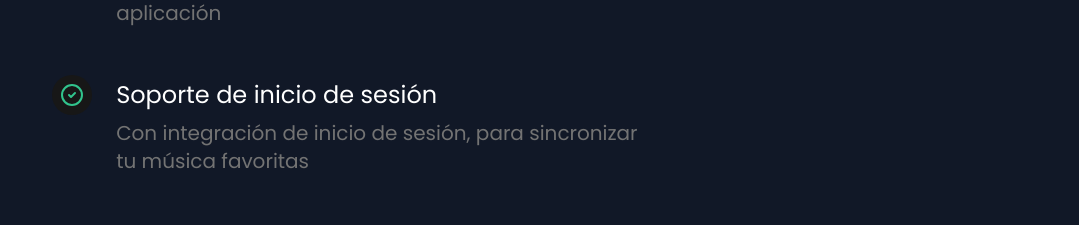
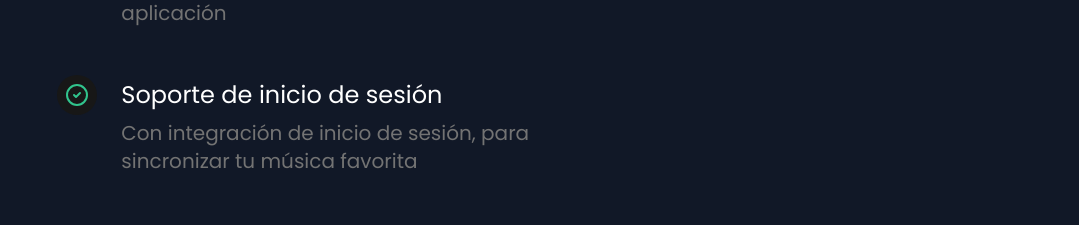
Before and after one commit to AkemiKami201/innerTune-Website, a React (Vite) app: page / in a window 1280 px wide. Shown: the part 3087-3312 px from the top of the page, without its empty margins (0-1079 px from the left). Built offline with nearby package versions, Linux system fonts and the light colour scheme.

Commit message:
text correction

```diff
--- a/src/components/Features.jsx
+++ b/src/components/Features.jsx
@@ -119,7 +119,7 @@ const featureSection = () => {
 			              </div>
 			              <div>
 			                <h5 className="mt-1 mb-2 text-2xl">Soporte de inicio de sesi&oacute;n</h5>
-			                <p className="text-md text-xl text-neutral-500">Con integraci&oacute;n de inicio de sesi&oacute;n, para sincronizar tu m&uacute;sica favoritas</p>
+			                <p className="text-md text-xl text-neutral-500">Con integraci&oacute;n de inicio de sesi&oacute;n, para sincronizar tu m&uacute;sica favorita</p>
 			              </div>
 			            </div>
 			        </div>
```
